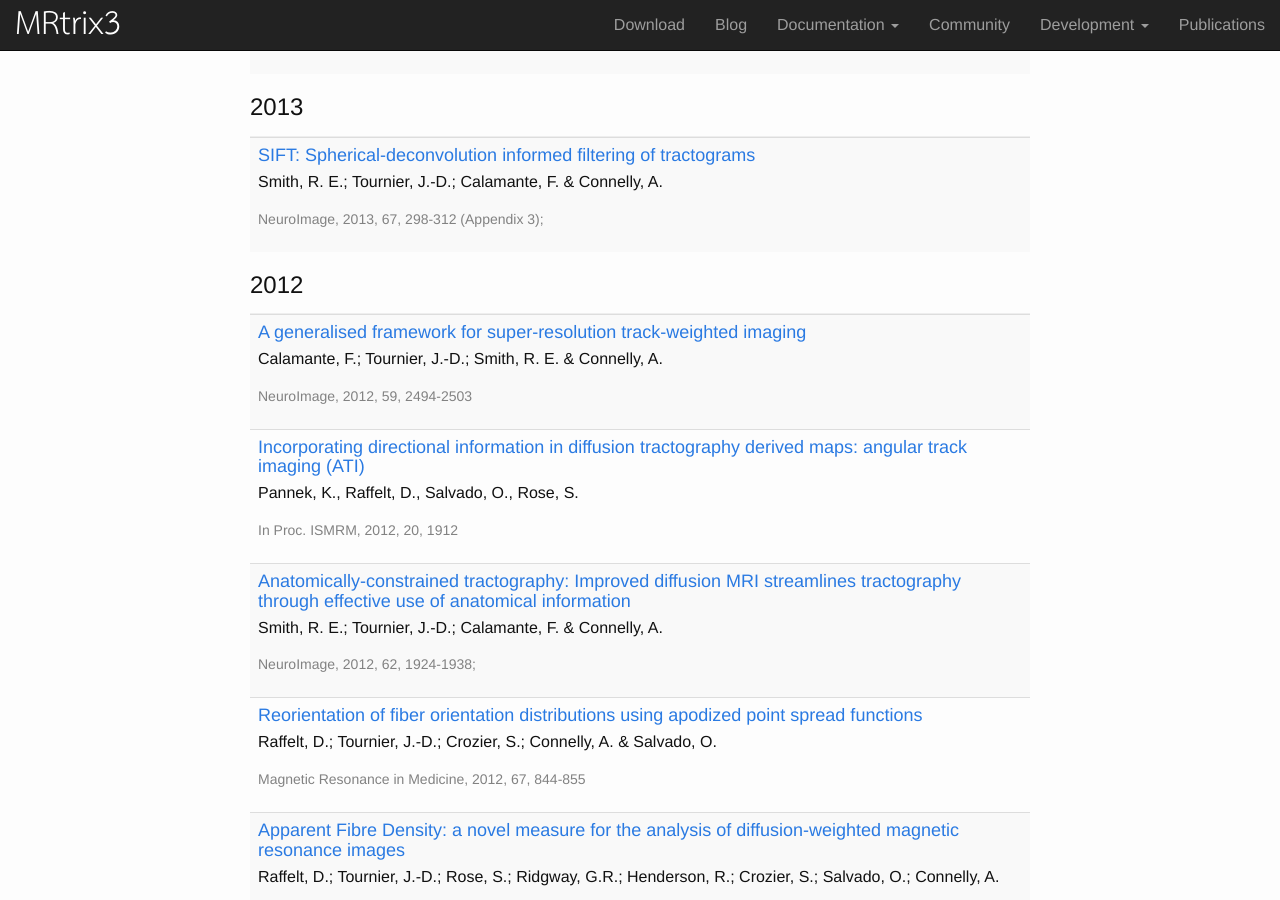
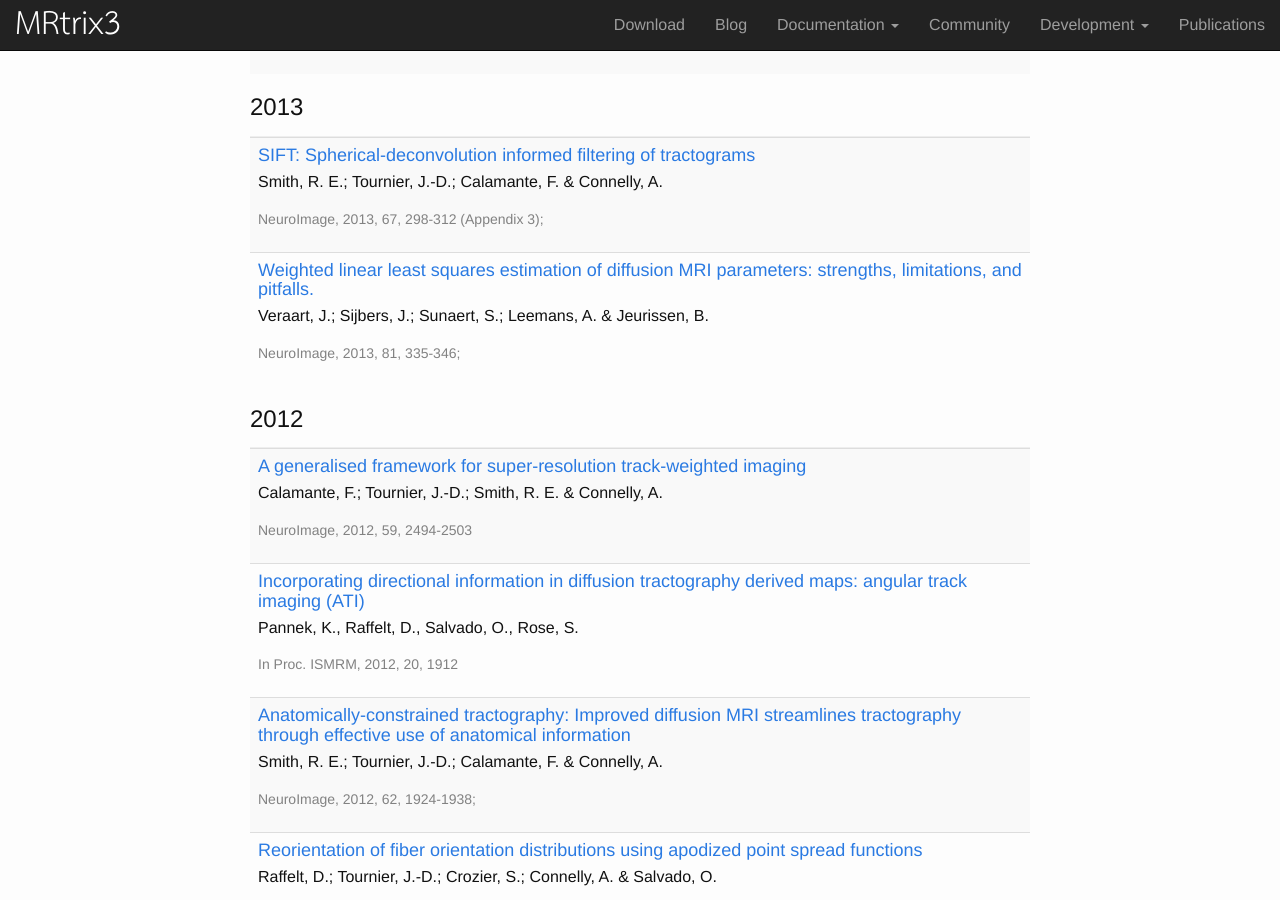
Before and after one commit to MRtrix3/MRtrix3.github.io, a Jekyll site: the page built from publications.html, in a window 1280 px wide and 900 px high, scrolled down 1202 px. Built offline with Jekyll 4.4.1, drawn with Linux system fonts in a browser that asks for light colours; nearby versions of some CDN libraries; some of the changed text lies outside the part shown.

Commit message:
Fix up last commit...

```diff
--- a/_data/publications.yml
+++ b/_data/publications.yml
@@ -19,7 +19,7 @@
 
 -  title: "Weighted linear least squares estimation of diffusion MRI parameters: strengths, limitations, and pitfalls."
    journal: "NeuroImage, 2013, 81, 335-346;"
-   year: 2007
+   year: 2013
    authors: "Veraart, J.; Sijbers, J.; Sunaert, S.; Leemans, A. & Jeurissen, B."
    internal: True
 
```
